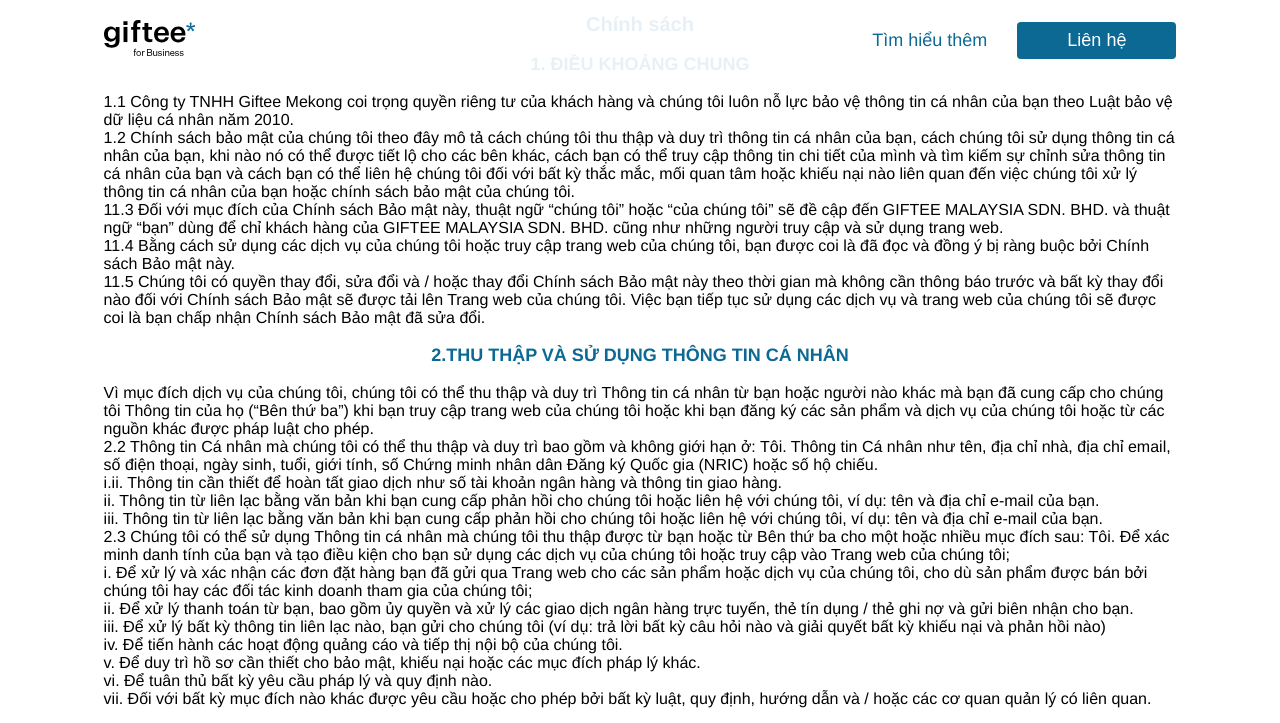
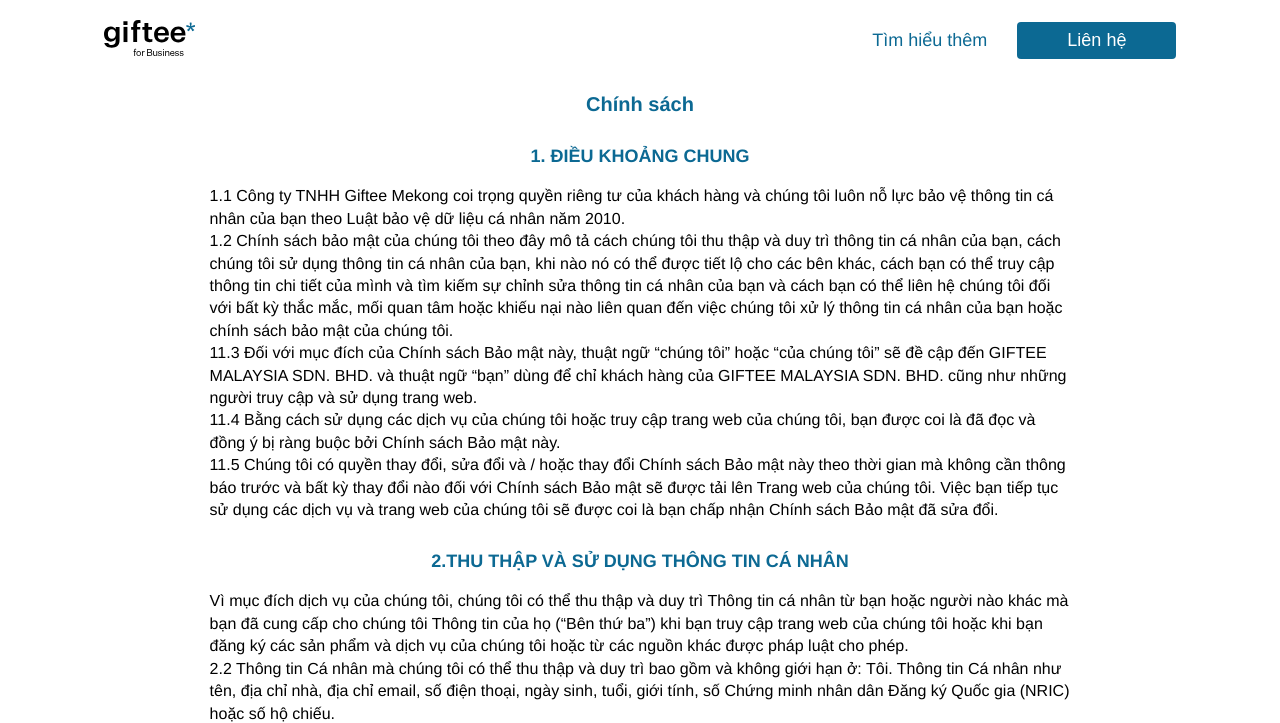
Before and after one commit to Kazuo0204/g4b_vn, a plain HTML site: page PrivacyPolicy/index.html in a window 1280 px wide. Shown: the top 723 px of the page. Drawn offline with Linux system fonts and the light colour scheme.

Commit message:
Adjust style of Privacy Policy page.

```diff
--- a/PrivacyPolicy/index.html
+++ b/PrivacyPolicy/index.html
@@ -3,7 +3,7 @@
 
 <head>
   <meta charset="utf-8">
-  <title>Privacypolicy | giftee for Business Malaysia</title>
+  <title>Privacy Policy | giftee for Business Malaysia</title>
   <meta name="description" content="Best E-Voucher Platform for Corporate Promotions and Rewards in Vietnam" />
   <meta name="keywords" content="voucher, e-voucher, evoucher" />
   <link rel="stylesheet" href="stylesheet.css">
@@ -21,7 +21,7 @@
 
 <body>
   <header>
-    <div class="container">
+    <div class="navbar">
       <div class="header-list">
         <a id="header-logo" class="header-logo" href="../">
           <img src="img/internal/logo.svg" alt="header-logo">
--- a/PrivacyPolicy/stylesheet.css
+++ b/PrivacyPolicy/stylesheet.css
@@ -1,5 +1,6 @@
 body {
   margin: 0;
+  padding: 0px;
   font-family: Helvetica, Arial;
 }
 
@@ -12,14 +13,36 @@
   width: 100%;
   display: block;
   background-color: rgba(255, 255, 255, 0.9);
-  position: fixed;
+  position: sticky;
   top: 0;
   z-index: 10;
+}
+
+.navbar {
+  padding: 0 14px;
+  margin: 0 7vw;
 }
 
 .container {
   padding: 0 14px;
   margin: 0 7vw;
+  margin-bottom: 80px;
+}
+
+.container > p {
+  line-height: 1.4em;
+}
+
+.container > h3 {
+  margin-top: 30px;
+}
+
+@media screen and (min-width:640px) {
+  .container {
+    padding: 0 120px;
+    margin: 0 7vw;
+    margin-bottom: 80px;
+  }
 }
 
 .header-list {
@@ -84,7 +107,7 @@
   margin: 0 16px;
 }
 
-button: hover{
+button:hover {
   background-color: #0088a9;
 }
 
@@ -376,7 +399,7 @@
 }
 
 .companyinfo_bottom p {
-color: #FFFFFF
+color: #FFFFFF;
 font-size: 10px;
 }
 
```
